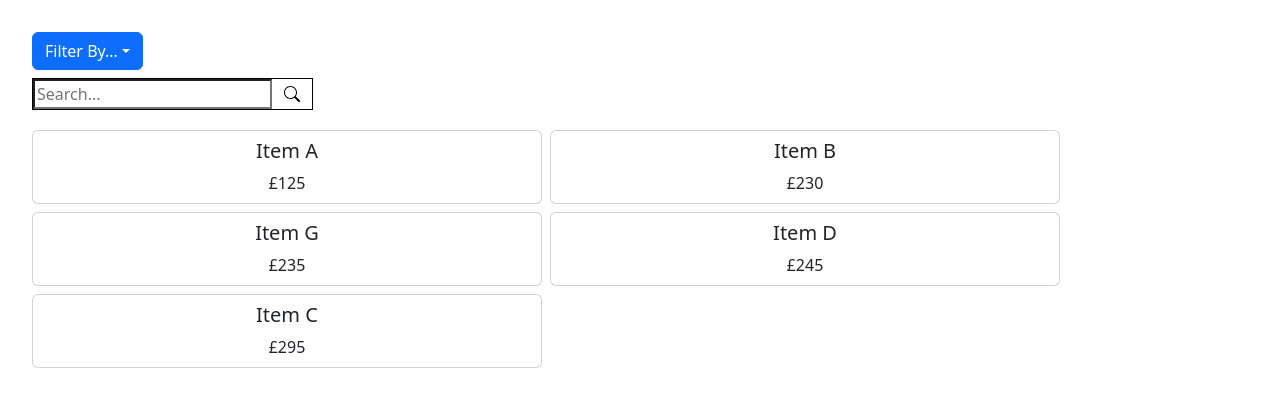
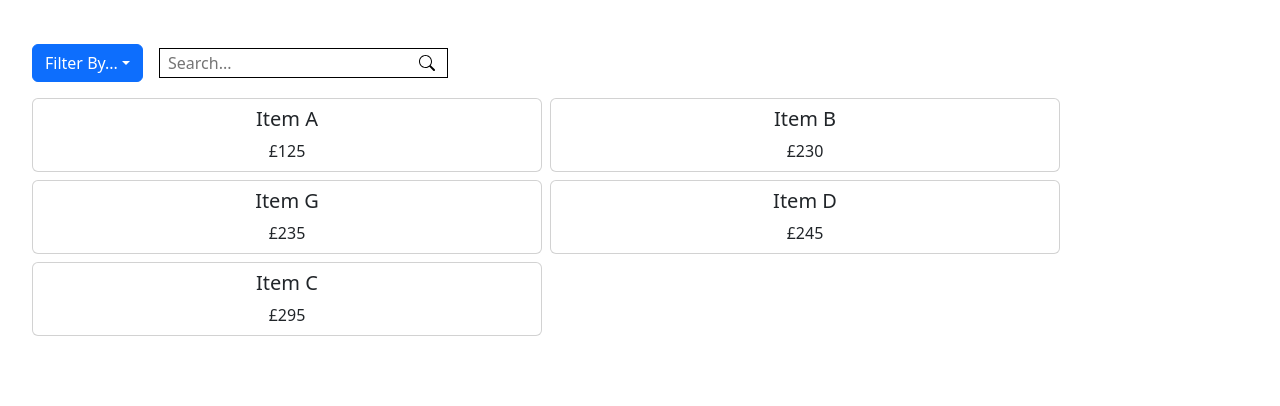
Before and after one commit to jodiepoole/SpaceTest1App, a React (Create React App) app: page / in a window 1280 px wide. Shown: the top 406 px of the page. Built offline with nearby package versions, Linux system fonts and the light colour scheme.

Commit message:
styling improvements + prettier command + test teardown

```diff
--- a/src/components/FilterDropdown.tsx
+++ b/src/components/FilterDropdown.tsx
@@ -12,6 +12,7 @@ function FilterDropdown({ handleSelect }: FilterProps) {
         handleSelect(evt);
       }}
       data-testid="dropdown-select"
+      className="py-1"
     >
       <Dropdown.Toggle data-testid="dropdown-toggle">
         Filter By...
--- a/src/components/Grid.tsx
+++ b/src/components/Grid.tsx
@@ -12,7 +12,7 @@ type CellProps = {
 
 function Grid({ cells }: GridProps) {
   return (
-    <div className="d-flex row flex-wrap p-2" data-testid="grid">
+    <div className="d-flex row flex-wrap px-2" data-testid="grid">
       {cells.map((cell, index) => {
         return <Cell name={cell.name} price={cell.price} key={index} />;
       })}
--- a/src/components/SearchBar.tsx
+++ b/src/components/SearchBar.tsx
@@ -15,9 +15,9 @@ function SearchBar({
   handleSearch,
 }: SearchBarProps) {
   return (
-    <div className="search-bar-container d-flex border border-black my-2">
+    <div className="search-bar-container d-flex border border-black mx-3">
       <input
-        className="bg-white"
+        className="inner-searchbar bg-white px-2"
         placeholder="Search..."
         onChange={(e) => setSearchTerm(e.target.value.toLowerCase())}
         onKeyDown={(event) => {
--- a/src/styling/searchBar.scss
+++ b/src/styling/searchBar.scss
@@ -1,3 +1,10 @@
 .search-bar-container {
   width: fit-content;
 }
+
+.inner-searchbar {
+  border: 0 !important;
+  &:focus {
+    outline: none;
+  }
+}
--- a/src/test1.tsx
+++ b/src/test1.tsx
@@ -53,7 +53,7 @@ const Test = () => {
 
   return (
     <div className="m-3 p-3">
-      <div>
+      <div className="d-flex align-items-center my-2">
         <FilterDropdown
           data-testid="filter-dropdown"
           handleSelect={handleDropdownSelect}
```
Also changed, not shown: package.json (+4 -3 lines), 2 other files (tests, documents, lock files or other folders).
